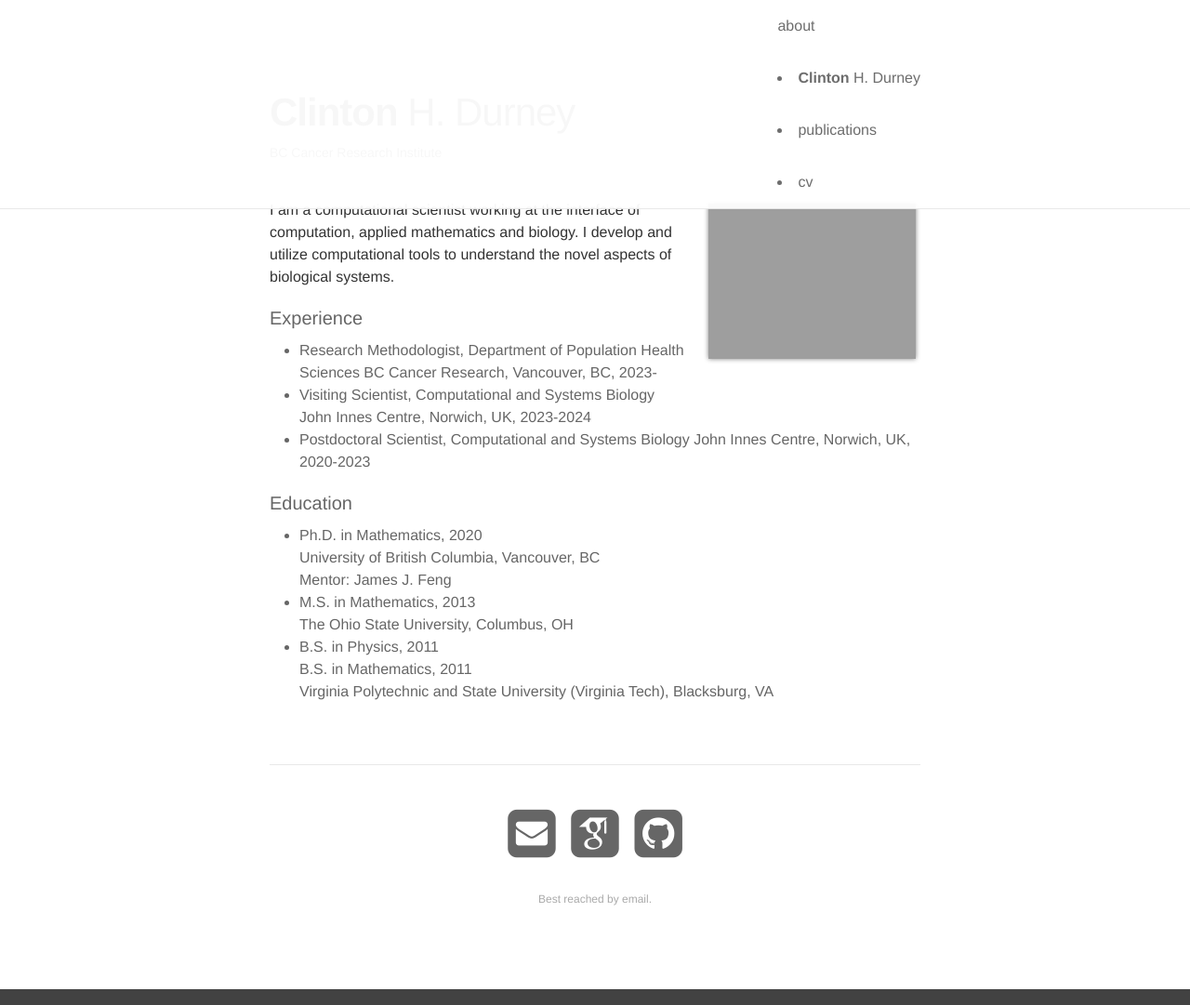
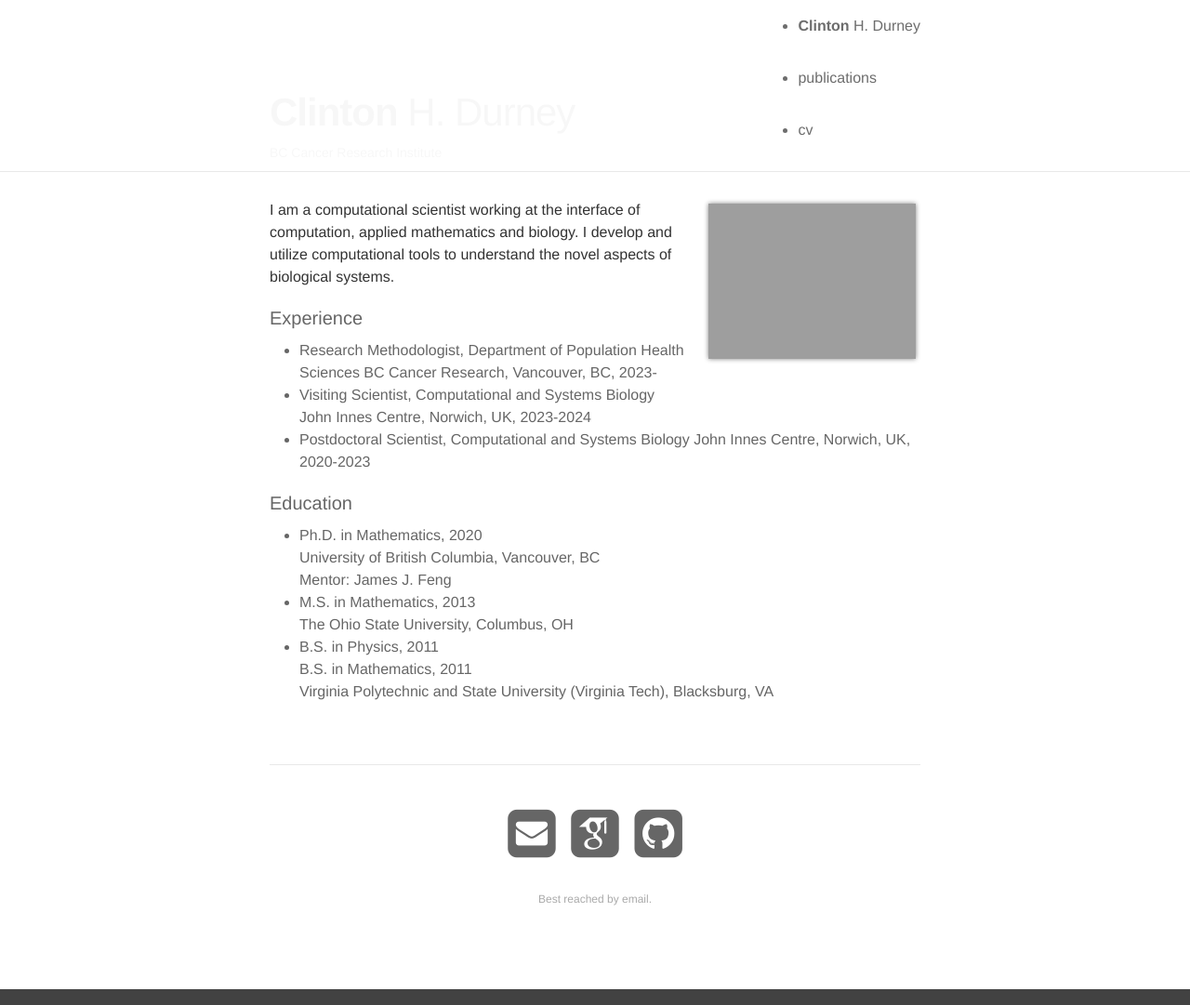
Before and after one commit to clintondurney/clintondurney.github.io, a Jekyll site: the page built from _pages/about.md, in a window 1280 px wide and 1081 px high. Shown: the whole window at 93% size. Built offline with Jekyll 4.4.1, drawn with Linux system fonts in a browser that asks for light colours; nearby versions of some CDN libraries; some web fonts are replaced.

Commit message:
change header ordering

```diff
--- a/_includes/header.html
+++ b/_includes/header.html
@@ -1,5 +1,4 @@
 <header class="site-header">
-
   <div class="wrapper">
 
     {% if page.layout != "about" %}
@@ -10,27 +9,17 @@
     {% endif %}
 
     <nav class="site-nav">
-
-      <div class="trigger">
-        <!-- About -->
-        <a class="page-link" href="{{ site.baseurl | prepend: site.url }}/">about</a>
-
-        <!-- Blog -->
-        <!--
-          <a class="page-link" href="{{ '/blog/' | prepend: site.baseurl | prepend: site.url }}">blog</a>
-        -->
-        <!-- Pages -->
-
+      <ul class="nav-list">
         {% for path in site.header_pages %}
-        {% assign page = site.pages | where: "path", path | first %}
-        {% if page.title %}
-        <li><a href="{{ page.url | relative_url }}">{{ page.title }}</a></li>
-        {% endif %}
+          {% assign page = site.pages | where: "path", path | first %}
+          {% if page.title %}
+            <li class="nav-item">
+              <a class="page-link" href="{{ page.url | relative_url }}">{{ page.title }}</a>
+            </li>
+          {% endif %}
         {% endfor %}
-
-      </div>
+      </ul>
     </nav>
 
   </div>
-
 </header>
```
